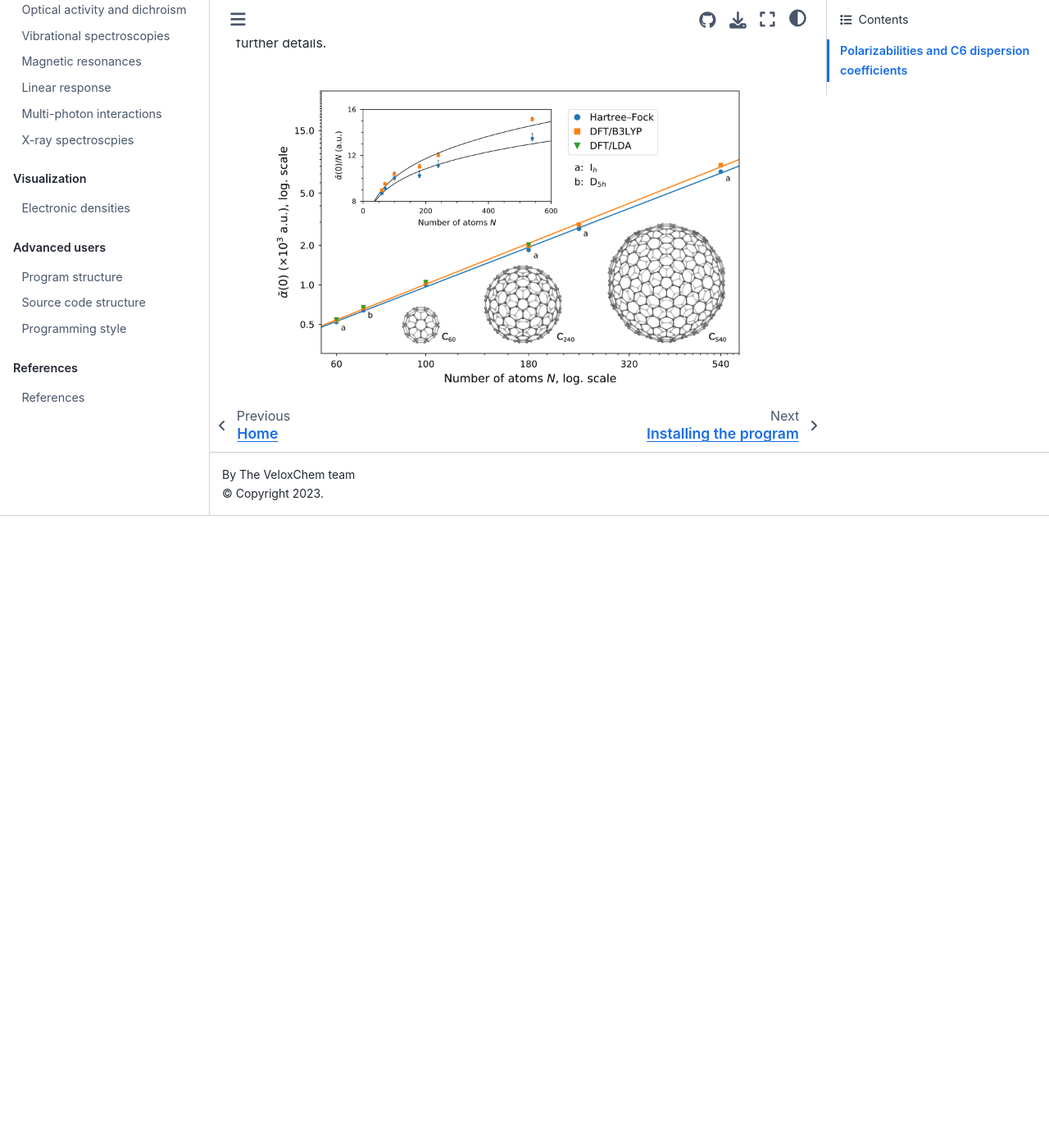
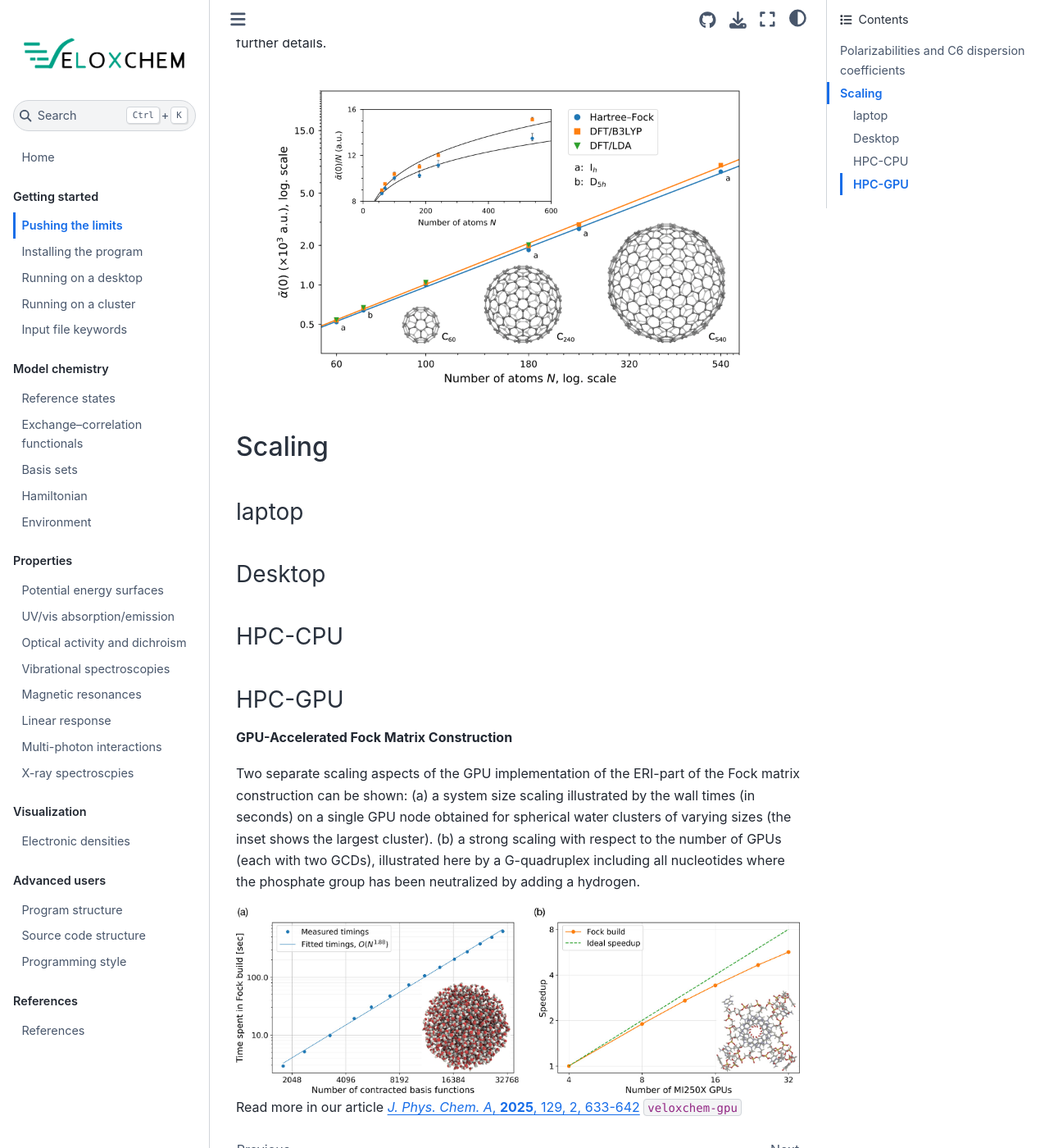
Before and after one commit to kthpanor/vlxman, a Jupyter Book: the page built from docs/limits.md, in a window 1280 px wide and 1400 px high, scrolled down 1020 px. Shown: the whole window at 82% size. Built offline with Jupyter Book 1.0.4 settings and Sphinx 7.4.7 and the Sphinx Book theme 1.1.4, drawn with Linux system fonts in a browser that asks for light colours; cross-references to code outside the pages are shown as plain code; before the commit the page ends 1649 px from its top, so only the background shows below that.

Commit message:
moved the scaling to pushing the limits

````diff
--- a/docs/limits.md
+++ b/docs/limits.md
@@ -31,3 +31,19 @@
 :width: 600px
 :align: center
 ```
+
+## Scaling
+### laptop
+### Desktop
+### HPC-CPU
+### HPC-GPU
+**GPU-Accelerated Fock Matrix Construction**
+
+Two separate scaling aspects of the GPU implementation of the ERI-part of the Fock matrix construction can be shown: (a) a system size scaling illustrated by the wall times (in seconds) on a single GPU node obtained for spherical water clusters of varying sizes (the inset shows the largest cluster). (b) a strong scaling with respect to the number of GPUs (each with two GCDs), illustrated here by a G-quadruplex including all nucleotides where the phosphate group has been neutralized by adding a hydrogen.
+```{image} ../images/hpc-gpu-scaling.jpeg
+:alt: cover
+:class: bg-primary mb-1
+:width: 800px
+:align: center
+```
+Read more in our article [*J. Phys. Chem. A*, **2025**, 129, 2, 633-642](https://doi.org/10.1021/acs.jpca.4c07510) {cite}`veloxchem-gpu`
````
Also changed, not shown: docs/intro.md (+0 -16 lines).
